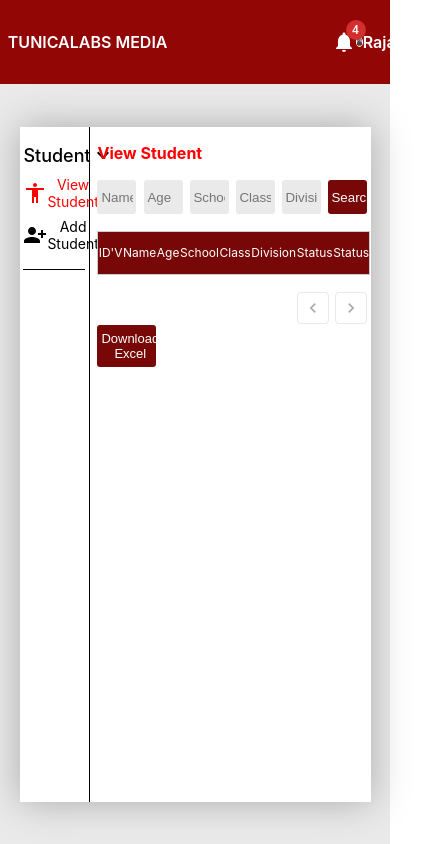
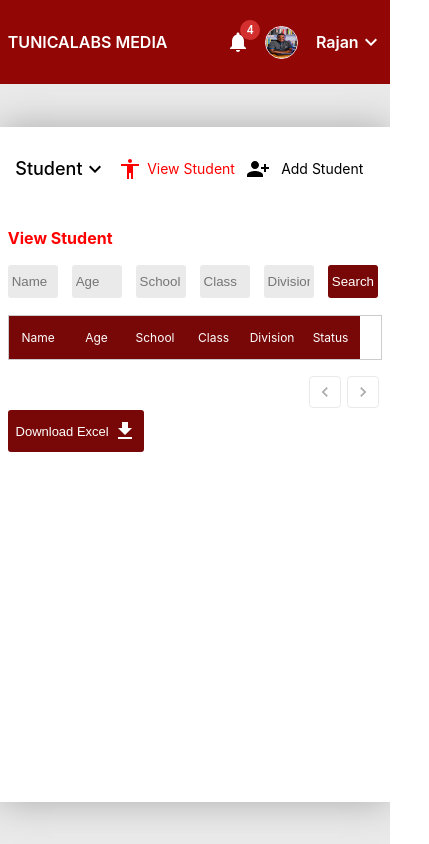
Before and after one commit to rajeshmn47/tunica-labs, a React (Create React App) app: page /home in a window 390 px wide. Shown: the whole page, 429 px wide, since content can reach past the window. Built offline with nearby package versions, Linux system fonts and the light colour scheme.

Commit message:
added download csv

```diff
--- a/src/App.css
+++ b/src/App.css
@@ -391,3 +391,126 @@ table a{
   align-items: center;
   justify-content: space-between;
 }
+#tabletwos{
+  display: none;
+}
+@media screen and (max-width: 700px) {
+  #table{
+    display: none;
+  }
+  #tabletwos{
+    display: block;
+    width: 100%;
+    box-sizing: border-box;
+    width:96vw;
+    border: 1px solid #CCCCCC;
+    border-collapse: collapse;
+  }
+  .main {
+    display: flex;
+    flex-direction: column;
+    width: 100vw;
+    border: none;
+  }
+  table{
+    width: 80vw;
+    border-collapse: collapse;
+  }
+  th,td{
+    width: 15vw;
+  }
+  .lastcolumn{
+    width: 20vw;
+  }
+  .table_head{
+    width: 100vw;
+  }
+  .maintwo{
+    width: 100%;
+    width: 100vw;
+
+  }
+  .mainone{
+    width:100%;
+    display: flex;
+    flex-direction: row;
+    justify-content: space-evenly;
+    border: none;
+    height: 10vh;
+  }
+  .homeinput{
+    width: 13vw;
+  }
+  .excelbtn{
+    width: 10vw;
+    background-color:  #780807;
+    outline: none;
+    border: none;
+    margin-right:1vw;
+    height: 5vh;
+    color: #FFFFFF;
+    border-radius: 3px;
+    padding: 1vh 1vw;
+    box-sizing: border-box;
+    margin-top: 6vh;
+    font-size: 13px;
+    display: flex;
+    width: 35vw;
+    justify-content: space-evenly;
+    align-items: center;
+  }
+  .homeinputbtn{
+    width: 13vw;
+    background-color:  #780807;
+    outline: none;
+    border: none;
+    margin-right:1vw;
+    height: 4vh;
+    color: #FFFFFF;
+    border-radius: 3px;
+    padding: 1vh 1vw;
+    box-sizing: border-box;
+    text-align: center;
+  }
+  .mainone h2{
+    width: 30vw;
+  }
+  .formfield{
+    flex-direction: column;
+    margin: 0vh 0vw;
+  }
+  .addinput{
+    width: 80vw;
+  }
+  .formfieldradio{
+    flex-direction: column;
+    margin: 0vh 0vw;
+    justify-content: center;
+    align-items: center;
+  }
+  .radiobtns{
+    margin: 0vw;
+    display: none;
+  }
+  .addinputbtn{
+    width: 80vw;
+    margin-left: 0vw;
+    position: fixed;
+    top: 77%;
+    left: 9%;
+  }
+  .navbar_right{
+    width: 25vw;
+    margin-right: 15vw;
+  }
+  .imagesmall{
+    width: 8vw;
+    height: 8vw;
+    border: 1px solid #FFFFFF;
+    border-radius: 50%;
+  }
+  .navbar_right p{
+    width: 2vw;
+    margin-left: 1vw;
+  }
+}
--- a/src/components/addstudent.js
+++ b/src/components/addstudent.js
@@ -129,7 +129,7 @@ else{
 <input type='text' name='division' value={values.division} onChange={handlechange} className='addinput' placeholder='select'/>
 </div>
 <div className='formfieldradio'>
-<h2>status</h2>
+<h2>Status</h2>
 <div className='radiobtns'>
 <input type='radio' name='status' value={true} onChange={handlechange} placeholder='Name'/>
 <label>Active</label>
--- a/src/components/home.js
+++ b/src/components/home.js
@@ -222,6 +222,64 @@ Class
     </>)}
     </tbody>
     </table>
+    <table id='tabletwos'>
+        <tr id='table_head'>
+
+    <th>
+Name
+    </th>
+    <th>
+    Age
+    </th>
+    <th>
+    School
+    </th>
+    <th>
+Class
+    </th>
+    <th>
+    Division
+    </th>
+    <th>
+    Status
+    </th>
+
+    </tr>
+    <tr>
+    <th>
+
+    </th>
+        </tr>
+<tbody>
+{studentsperpage?.map((t,index)=><>
+        <tr className='tablerows'>
+
+                <td>
+        {t.name}
+                </td>
+                <td>
+        {getage(t.age)}
+                </td>
+                <td>
+        {t.school}
+                </td>
+                <td>
+        {t.class}
+                </td>
+                <td>
+        {t.division}
+                </td>
+
+                <td className='lastcolumn'>
+        <button className='edit'  onClick={()=>handleclickedit(t.id)}>Edit</button>
+
+        <button className='delete'  onClick={()=>handledelete(t.id)}>Delete</button>
+                </td>
+                </tr>
+
+    </>)}
+    </tbody>
+    </table>
     <div className='pages'>
 
     <Pagination count={pagecount} onChange={handlepagechange} variant="outlined" shape="rounded" />
@@ -237,6 +295,7 @@ Class
   <Edit notification={notification} setNotification={setNotification} values={values} open={open}
    setOpen={setOpen}   setValues={setValues} setStudents={setStudents}
    students={students} setMessage={setMessage}/>
+
   </>
   );
 }
```
Also changed, not shown: server.js (+15 -6 lines).
